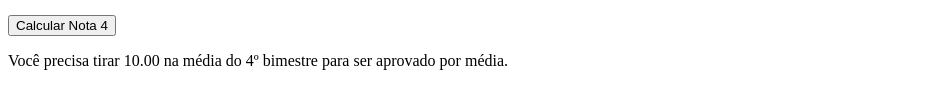
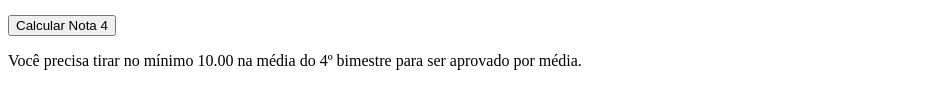
Before and after one commit to Lucas-Vitoriano/index, a plain HTML site: page index.html in a window 1280 px wide. Both pictures are taken after typing "5", "5", "5" into the empty fields and a click on the button "Calcular Nota 4". Shown: the part 274-382 px from the top of the page, without its empty margins (0-947 px from the left). Drawn offline with Linux system fonts and the light colour scheme.

Commit message:
Update index.html

```diff
--- a/index.html
+++ b/index.html
@@ -15,7 +15,7 @@
 
             // Exibe o resultado
             document.getElementById('resultado').innerText =
-                "Você precisa tirar " + nota4.toFixed(2) + " na média do 4º bimestre para ser aprovado por média.";
+                "Você precisa tirar no mínimo " + nota4.toFixed(2) + " na média do 4º bimestre para ser aprovado por média.";
         }
     </script>
 </head>
```
